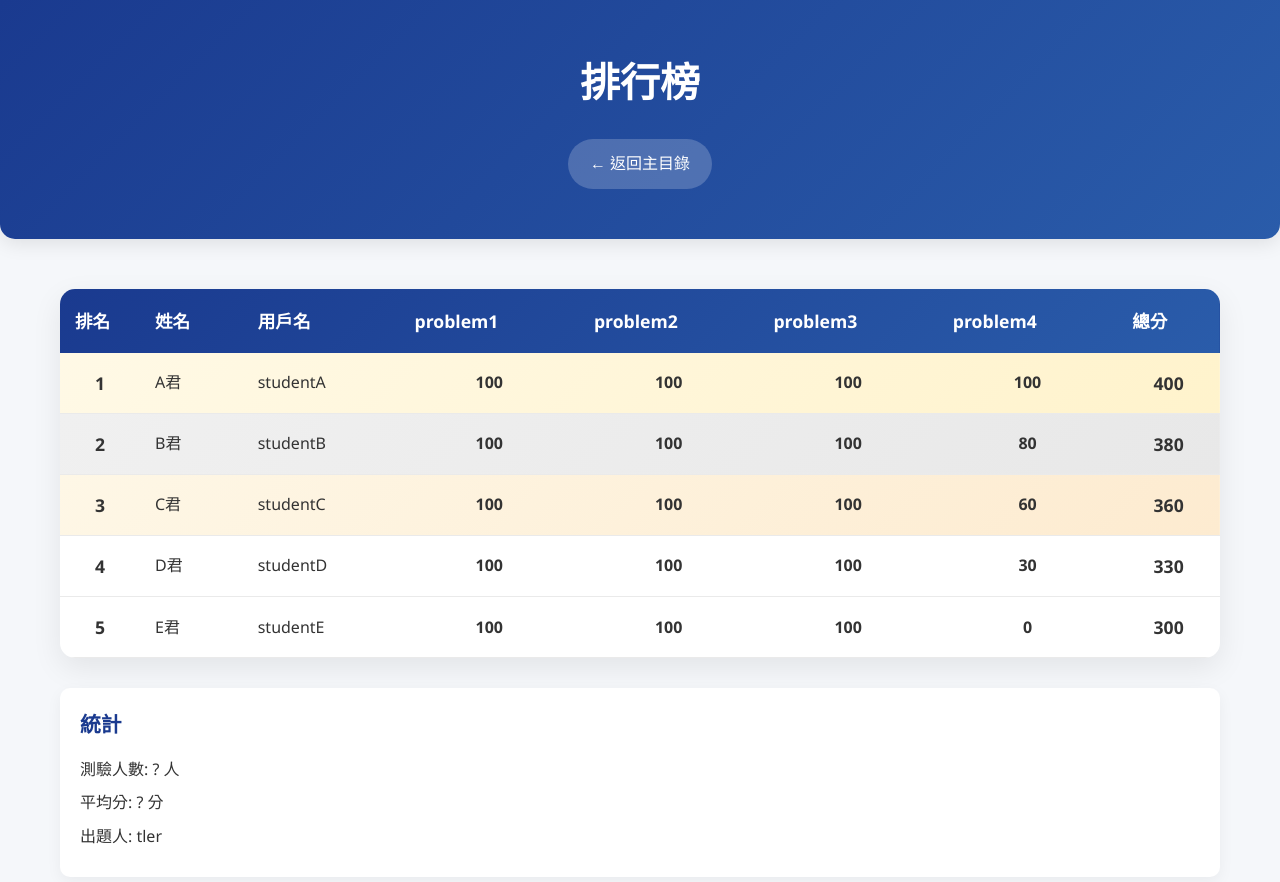
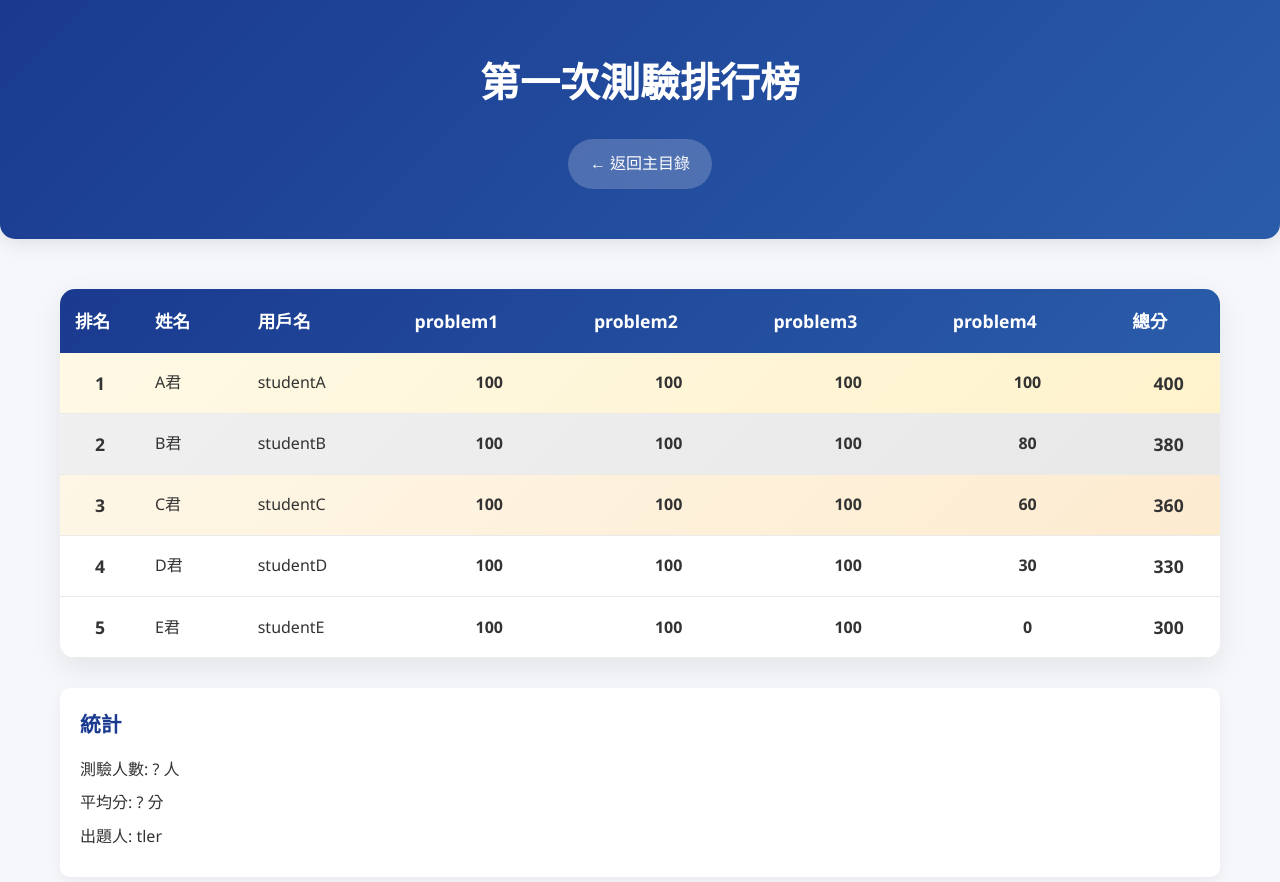
Before and after one commit to tler123/CPPtest, a plain HTML site: page ranking1.html in a window 1280 px wide. Drawn offline with Linux system fonts and the light colour scheme.

Commit message:
Change title from '第一次測驗排行榜' to 'Ranking'

```diff
--- a/ranking1.html
+++ b/ranking1.html
@@ -3,7 +3,7 @@
 <head>
     <meta charset="UTF-8">
     <meta name="viewport" content="width=device-width, initial-scale=1.0">
-    <title>第一次測驗排行榜</title>
+    <title>Ranking</title>
     <style>
         * {
             margin: 0;
@@ -119,7 +119,6 @@
             text-align: center;
         }
 
-        /* 金銀銅獎項顏色 */
         .gold-row {
             background: linear-gradient(135deg, #fff9e6 0%, #fff3cc 100%);
         }
@@ -178,7 +177,7 @@
 <body>
     <header>
         <div class="container">
-            <h1>排行榜</h1>
+            <h1>第一次測驗排行榜</h1>
             <a href="index.html" class="back-button">← 返回主目錄</a>
         </div>
     </header>
```
